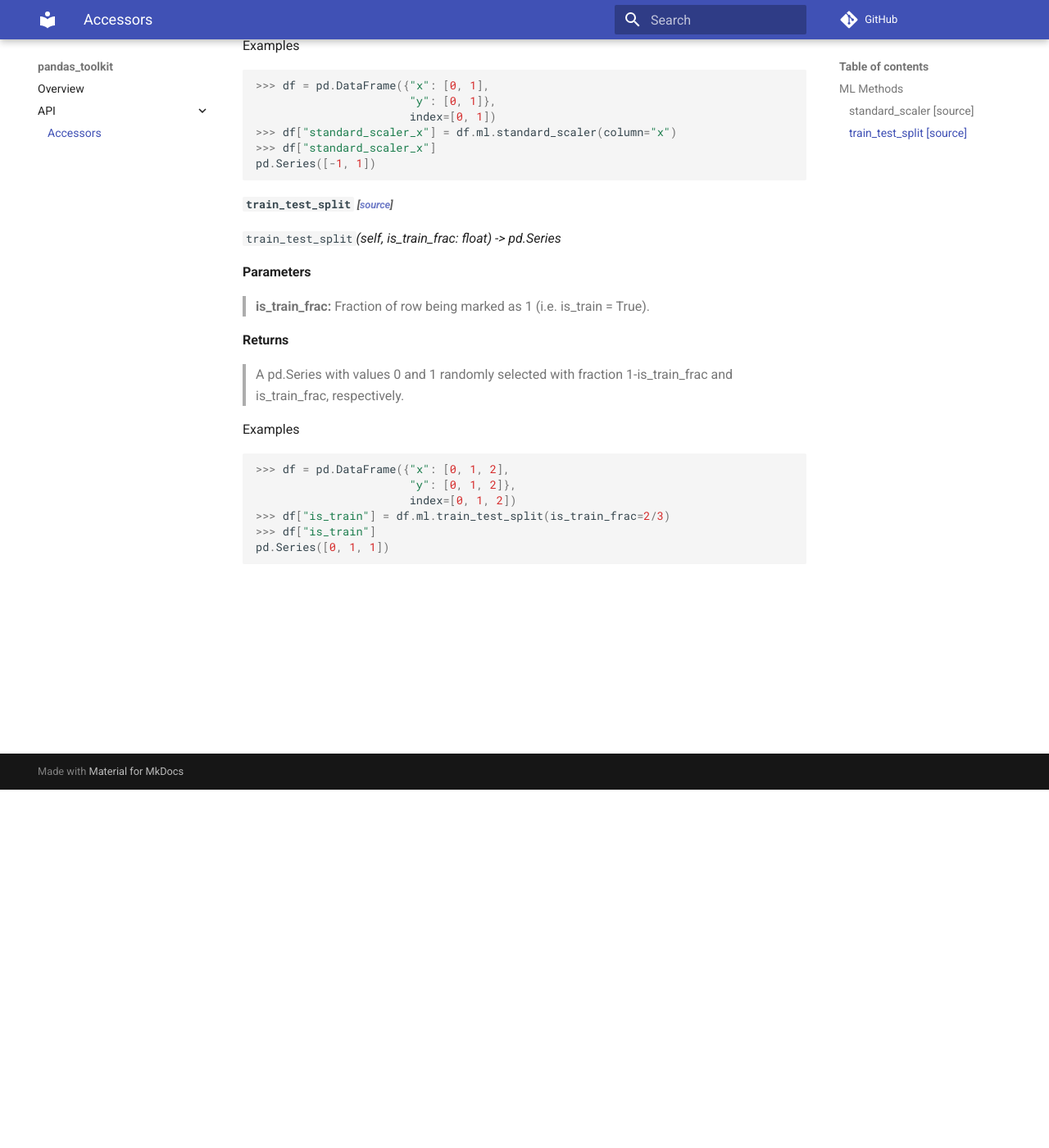
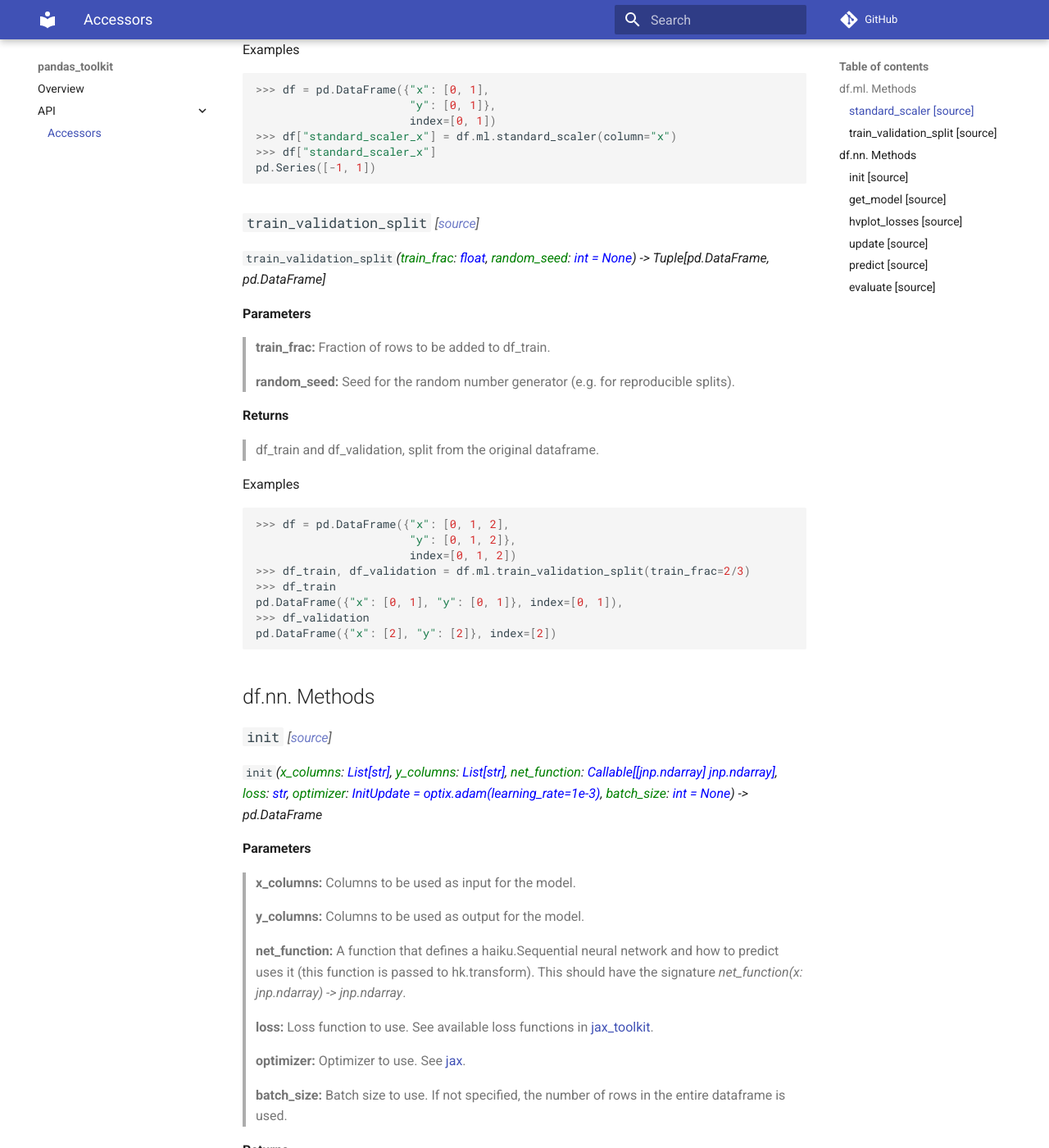
Before and after one commit to asmith26/pandas_toolkit, an MkDocs documentation site: the page built from docs/api/accessors.md, in a window 1280 px wide and 1400 px high, scrolled down 437 px. Shown: the whole window at 82% size. Built offline with MkDocs 1.6.1 and Material for MkDocs 9.7.7, drawn with Linux system fonts in a browser that asks for light colours; comment, search, counter and statistics services are not loaded; some of the changed text lies outside the part shown.

Commit message:
Update doc (#24)
* Reorder Makefile and requirements-dev.txt, update requirements-dev.txt

* Add Makefile doc target, update doc index

* Add missing __init__

* Improve df.ml doc, add colours to function signature

* Add nn doc, add pip-compile/sync to Makefile, improve doc generation (mainly color & type annotations), fix custom_types

````diff
--- a/docs/api/accessors.md
+++ b/docs/api/accessors.md
@@ -1,14 +1,14 @@
 # Accessors API
 
-## ML Methods
-#### `standard_scaler` *<small>[[source](https://github.com/asmith26/pandas_toolkit/blob/master/pandas_toolkit/ml/__init__.py#L11)]</small>*
-`standard_scaler`*(self, column: str) -> pd.Series*
+## df.ml. Methods
+### `standard_scaler` *<small>[[source](https://github.com/asmith26/pandas_toolkit/blob/master/pandas_toolkit/ml/__init__.py#L13)]</small>*
+`standard_scaler`*(<span style='color:green'>column</span>: <span style='color:blue'>str</span>) -> pd.Series*
 
 **Parameters**
-> **column:**  Column denoting feature to standardize..
+> **column:** Column denoting feature to standardize.
 
 **Returns**
-> Standardized featured by removing the mean and scaling to unit variance: `z = (x - u) / s`
+> Standardized featured by removing the mean and scaling to unit variance: `z = (x - u) / s`.
 
 Examples
 ```python
@@ -20,22 +20,136 @@ Examples
 pd.Series([-1, 1])
 ```
 
-#### `train_test_split` *<small>[[source](https://github.com/asmith26/pandas_toolkit/blob/master/pandas_toolkit/ml/__init__.py#L35)]</small>*
-`train_test_split`*(self, is_train_frac: float) -> pd.Series*
+### `train_validation_split` *<small>[[source](https://github.com/asmith26/pandas_toolkit/blob/master/pandas_toolkit/ml/__init__.py#L37)]</small>*
+`train_validation_split`*(<span style='color:green'>train_frac</span>: <span style='color:blue'>float</span>, <span style='color:green'>random_seed</span>: <span style='color:blue'>int = None</span>) -> Tuple[pd.DataFrame, pd.DataFrame]*
 
 **Parameters**
-> **is_train_frac:**  Fraction of row being marked as 1 (i.e. is_train = True).
+> **train_frac:** Fraction of rows to be added to df_train.
+
+> **random_seed:** Seed for the random number generator (e.g. for reproducible splits).
 
 **Returns**
-> A pd.Series with values 0 and 1 randomly selected with fraction 1-is_train_frac and is_train_frac,
-  respectively.
+> df_train and df_validation, split from the original dataframe.
 
 Examples
 ```python
 >>> df = pd.DataFrame({"x": [0, 1, 2],
                        "y": [0, 1, 2]},
                        index=[0, 1, 2])
->>> df["is_train"] = df.ml.train_test_split(is_train_frac=2/3)
->>> df["is_train"]
-pd.Series([0, 1, 1])
+>>> df_train, df_validation = df.ml.train_validation_split(train_frac=2/3)
+>>> df_train
+pd.DataFrame({"x": [0, 1], "y": [0, 1]}, index=[0, 1]),
+>>> df_validation
+pd.DataFrame({"x": [2], "y": [2]}, index=[2])
 ```
+
+## df.nn. Methods
+### `init` *<small>[[source](https://github.com/asmith26/pandas_toolkit/blob/master/pandas_toolkit/nn/__init__.py#L38)]</small>*
+`init`*(<span style='color:green'>x_columns</span>: <span style='color:blue'>List[str]</span>, <span style='color:green'>y_columns</span>: <span style='color:blue'>List[str]</span>, <span style='color:green'>net_function</span>: <span style='color:blue'>Callable[[jnp.ndarray] jnp.ndarray]</span>, <span style='color:green'>loss</span>: <span style='color:blue'>str</span>, <span style='color:green'>optimizer</span>: <span style='color:blue'>InitUpdate = optix.adam(learning_rate=1e-3)</span>, <span style='color:green'>batch_size</span>: <span style='color:blue'>int = None</span>) -> pd.DataFrame*
+
+**Parameters**
+> **x_columns:** Columns to be used as input for the model.
+
+> **y_columns:** Columns to be used as output for the model.
+
+> **net_function:** A function that defines a haiku.Sequential neural network and how to predict uses it (this
+function is passed to hk.transform). This should have the signature *net_function(x: jnp.ndarray) ->
+jnp.ndarray*.
+
+> **loss:** Loss function to use. See available loss functions in [jax_toolkit]().
+
+> **optimizer:** Optimizer to use. See [jax](https://jax.readthedocs.io/en/latest/jax.experimental.optix.html).
+
+> **batch_size:** Batch size to use. If not specified, the number of rows in the entire dataframe is used.
+
+**Returns**
+> A pd.DataFrame containing a neural network model ready for training with pandas_toolkit.
+
+Examples
+```python
+>>> def net_function(x: jnp.ndarray) -> jnp.ndarray:
+...     net = hk.Sequential([relu])
+...     predictions: jnp.ndarray = net(x)
+...     return predictions
+>>> df_train = df_train.nn.init(x_columns=["x"],
+...                             y_columns=["y"],
+...                             net_function=net_function,
+...                             loss="mean_squared_error")
+>>> for _ in range(10):  # num_epochs
+...     df_train = df_train.nn.update(df_validation=df_validation)
+```
+
+### `get_model` *<small>[[source](https://github.com/asmith26/pandas_toolkit/blob/master/pandas_toolkit/nn/__init__.py#L93)]</small>*
+`get_model`*() -> Model*
+
+ **Returns**
+ > A pandas_toolkit.nn.Model object. As this is not linked to a pd.DataFrame, it is much more lightweight
+ and could be used in e.g. a production setting.
+
+Examples
+```python
+>>> model = df_train.get_model()
+>>> model.predict(x=jnp.ndarray([42]))
+```
+
+### `hvplot_losses` *<small>[[source](https://github.com/asmith26/pandas_toolkit/blob/master/pandas_toolkit/nn/__init__.py#L107)]</small>*
+`hvplot_losses`*() -> None*
+
+**Returns**
+> A Holoviews object for interactive (Bokeh backend), real-time ploting of training and validation loss
+curves. For an example usage, see [this notebook](
+https://github.com/asmith26/pandas_toolkit/blob/master/notebooks/sine.ipynb)
+
+Examples
+```python
+>>> df_train.nn.hvplot_losses()
+```
+
+### `update` *<small>[[source](https://github.com/asmith26/pandas_toolkit/blob/master/pandas_toolkit/nn/__init__.py#L136)]</small>*
+`update`*(<span style='color:green'>df_validation_to_plot</span>: <span style='color:blue'>pd.DataFrame = None</span>) -> pd.DataFrame*
+
+**Parameters**
+> **df_validation_to_plot:** Validation data to evaluate and update loss curve with.
+
+**Returns**
+> A pd.DataFrame containing an updated neural network model (trained on one extra epoch).
+
+Examples
+```python
+>>> for _ in range(10):  # num_epochs
+...     df_train = df_train.nn.update(df_validation_to_plot=df_validation)
+```
+
+### `predict` *<small>[[source](https://github.com/asmith26/pandas_toolkit/blob/master/pandas_toolkit/nn/__init__.py#L169)]</small>*
+`predict`*(<span style='color:green'>x_columns</span>: <span style='color:blue'>List[str] = None</span>) -> pd.Series*
+
+**Parameters**
+> **x_columns:** Columns to predict on. If None, the same x_columns names used to train the model are used.
+
+**Returns**
+> A pd.Series of predictions.
+
+Examples
+```python
+>>> df_new = pd.DataFrame({"x": [-10, -5, 22]})
+>>> df_new.model = df_train.nn.get_model()
+>>> df_new["predictions"] = df_new.nn.predict()
+```
+
+### `evaluate` *<small>[[source](https://github.com/asmith26/pandas_toolkit/blob/master/pandas_toolkit/nn/__init__.py#L193)]</small>*
+`evaluate`*(<span style='color:green'>x_columns</span>: <span style='color:blue'>List[str] = None</span>, <span style='color:green'>y_columns</span>: <span style='color:blue'>List[str] = None</span>) -> pd.Series*
+
+**Parameters**
+> **x_columns:** Columns to predict on. If None, the same x_columns names used to train the model are used.
+> **y_columns:** Columns to compare predictions with. If None, the same y_columns names used to train the model
+are used.
+
+**Returns**
+> A pd.Series of evalations.
+
+Examples
+```python
+>>> df_test = pd.DataFrame({"x": [-1, 0, 1], "y": [0, 0, 1]})
+>>> df_test.model = df_train.nn.get_model()
+>>> df_test["evaluation_loss"] = df_test.nn.evaluate()
+```
````
Also changed, not shown: docs/api_md_CONFIG.py (+11 -3 lines), docs/api_md_generate.py (+38 -3 lines), docs/index.md (+3 -1 lines), requirements-dev.txt (+17 -5 lines), 8 other files.
